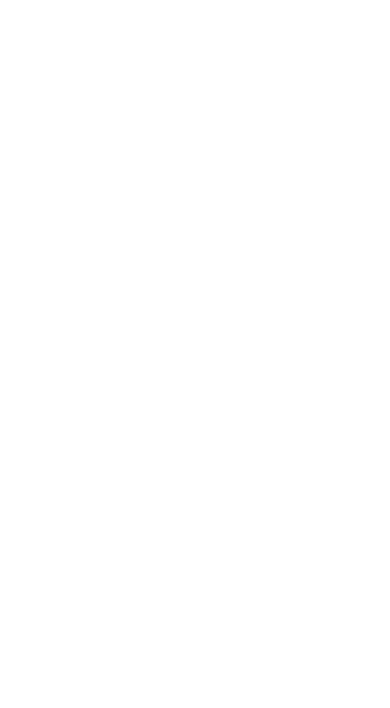
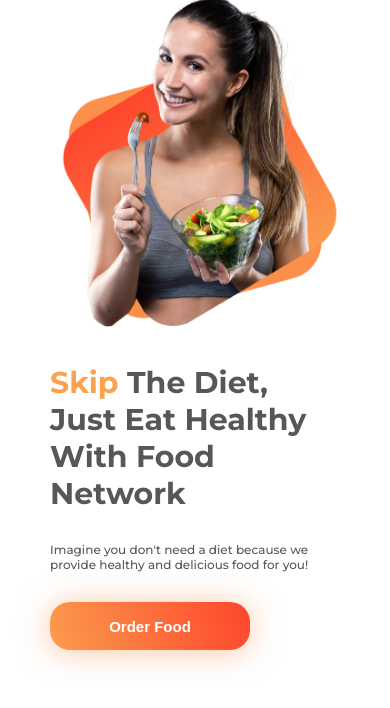
Before and after one commit to jakriyaa/Healt-Bd, a plain HTML site: page index.html in a window 390 px wide. Drawn offline with Linux system fonts and the light colour scheme.

Commit message:
new code generate

```diff
--- a/index.html
+++ b/index.html
@@ -6,8 +6,26 @@
     <title>Health Bueatuy</title>
     <link rel="stylesheet" href="style.css" />
   </head>
-  <body>
-    <header></header>
+  <body">
+    <header>
+      <section class="banner">
+        <div class="banner-content">
+          <h2>
+            <span style="color: #fba24f">Skip</span> The Diet, <br />Just Eat
+            Healthy <br />
+            With Food Network
+          </h2>
+          <p>
+            Imagine you don't need a diet because we provide healthy and
+            delicious food for you!
+          </p>
+          <button>Order Food</button>
+        </div>
+        <div class="banner-image">
+          <img src="images/Banner Image.png" alt="" />
+        </div>
+      </section>
+    </header>
     <main></main>
     <footer></footer>
   </body>
--- a/style.css
+++ b/style.css
@@ -0,0 +1,100 @@
+@import url("https://fonts.googleapis.com/css2?family=Montserrat:ital,wght@0,100..900;1,100..900&display=swap");
+body {
+  font-family: Montserrat;
+}
+* {
+  margin: 0px;
+  padding: 0px;
+}
+/* Banner Section */
+.banner {
+  max-width: 1260px;
+  height: 600px;
+  /* border: 2px solid red; */
+  display: flex;
+  padding: 50px;
+}
+.banner-content {
+  /* border: 2px solid blueviolet; */
+  display: flex;
+  flex-direction: column;
+  justify-content: center;
+  align-items: flex-start;
+  margin-left: 50px;
+}
+.banner-content h2 {
+  font-size: 50px;
+  font-weight: 700;
+  color: #575757;
+}
+.banner-content p {
+  font-weight: 500;
+  font-size: 20px;
+  margin-top: 30px;
+  color: #575757;
+}
+.banner-content button {
+  border: none;
+  margin-top: 50px;
+  width: 190px;
+  height: 68px;
+  border-radius: 20px;
+  font-size: 18px;
+  font-weight: 600;
+  color: #ffff;
+  padding: 24px 32px 24px 32px;
+  box-shadow: 0px 2px 30px 0px rgba(252, 143, 73, 0.5);
+  background: linear-gradient(
+    69.4deg,
+    rgb(251, 162, 79) -6.919%,
+    rgb(255, 30, 30) 144.985%
+  );
+}
+.banner-image img {
+  width: 550px;
+  height: 600px;
+  margin-left: 80px;
+  /* border: 2px solid red; */
+}
+/* Mobile Responsive */
+@media screen and (max-width: 576px) {
+  .banner {
+    flex-direction: column-reverse;
+  }
+  .banner-content {
+    padding: 0px;
+    margin: 0px;
+  }
+  .banner-content h2 {
+    font-size: 30px;
+  }
+  .banner-content p {
+    font-size: 12px;
+  }
+  .banner-content button {
+    border: none;
+    display: flex;
+    flex-direction: row;
+    justify-content: center;
+    align-items: center;
+    margin-top: 30px;
+    width: 200px;
+    height: 30px;
+    border-radius: 20px;
+    font-size: 15px;
+    font-weight: 600;
+    color: #ffff;
+    box-shadow: 0px 2px 30px 0px rgba(252, 143, 73, 0.5);
+    background: linear-gradient(
+      69.4deg,
+      rgb(251, 162, 79) -6.919%,
+      rgb(255, 30, 30) 144.985%
+    );
+  }
+}
+.banner-image img {
+  width: 300px;
+  height: 350px;
+  margin: 0px 0px 20px 0px;
+  padding: 0px;
+}
```
